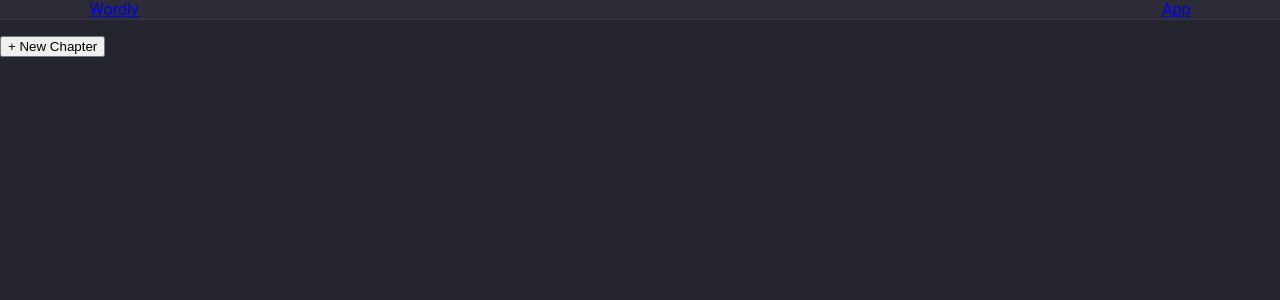
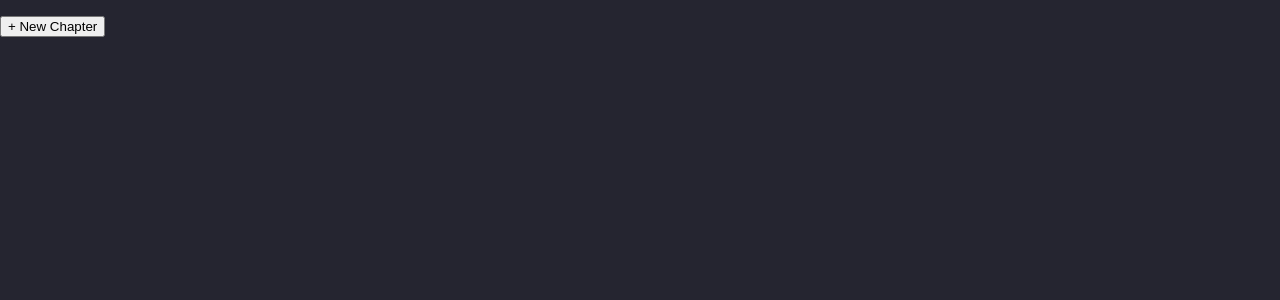
Before and after one commit to joshistoast/wordly, a Vue app: page /app in a window 1280 px wide. Shown: the top 300 px of the page. Built offline with nearby package versions, Linux system fonts and the light colour scheme.

Commit message:
Removed Navigation

```diff
--- a/src/App.vue
+++ b/src/App.vue
@@ -1,13 +1,13 @@
 <template>
-  <Navigation />
+  <!-- <Navigation /> -->
   <router-view/>
 </template>
 
 <script>
-import Navigation from '@/components/Navigation'
+// import Navigation from '@/components/Navigation'
 export default {
   components: {
-    Navigation
+    // Navigation
   }
 }
 </script>
```
